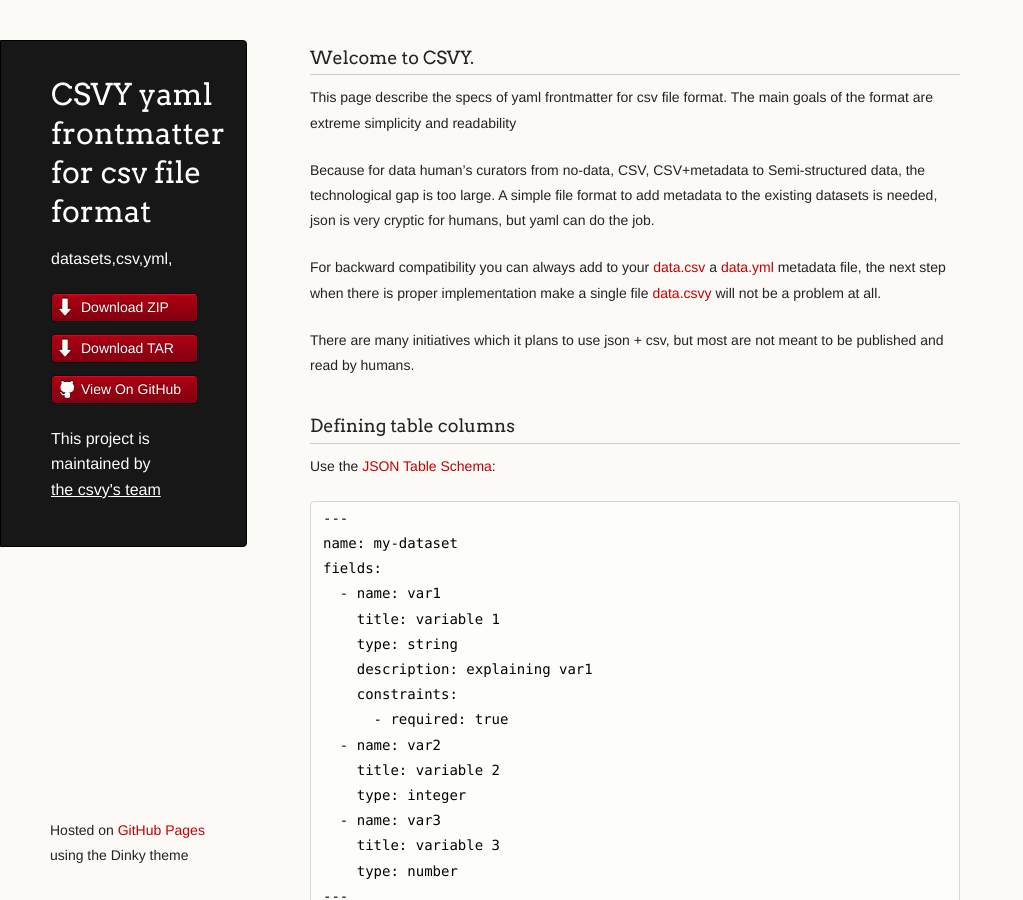
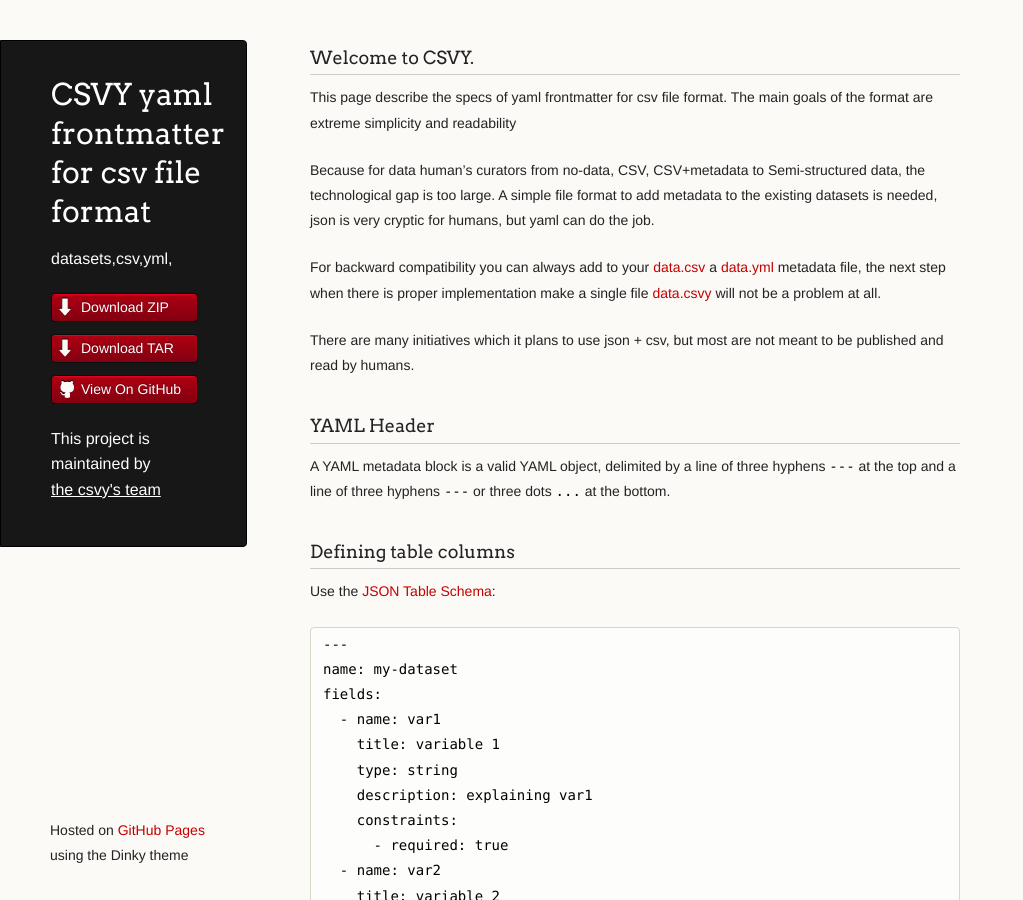
Before and after one commit to csvy/csvy.github.io, a Jekyll site: the page built from index.md, in a window 1280 px wide and 900 px high. Shown: the whole window, without its empty margins (0-1023 px from the left). Built offline with Jekyll 4.4.1, drawn with Linux system fonts in a browser that asks for light colours.

Commit message:
Support ... to end YAML header. Closes #7

```diff
--- a/index.md
+++ b/index.md
@@ -11,6 +11,9 @@
 For backward compatibility you can always add to your [data.csv](https://raw.githubusercontent.com/csvy/csvy.github.io/master/examples/data.csv) a [data.yml](https://raw.githubusercontent.com/csvy/csvy.github.io/master/examples/data.yml) metadata file, the next step when there is proper implementation make a single file [data.csvy](https://raw.githubusercontent.com/csvy/csvy.github.io/master/examples/data.csvy) will not be a problem at all.
 
 There are many initiatives which it plans to use json + csv, but most are not meant to be published and read by humans.
+
+### YAML Header
+A YAML metadata block is a valid YAML object, delimited by a line of three hyphens `---` at the top and a line of three hyphens `---` or three dots `...` at the bottom.
 
 ### Defining table columns
 
```
